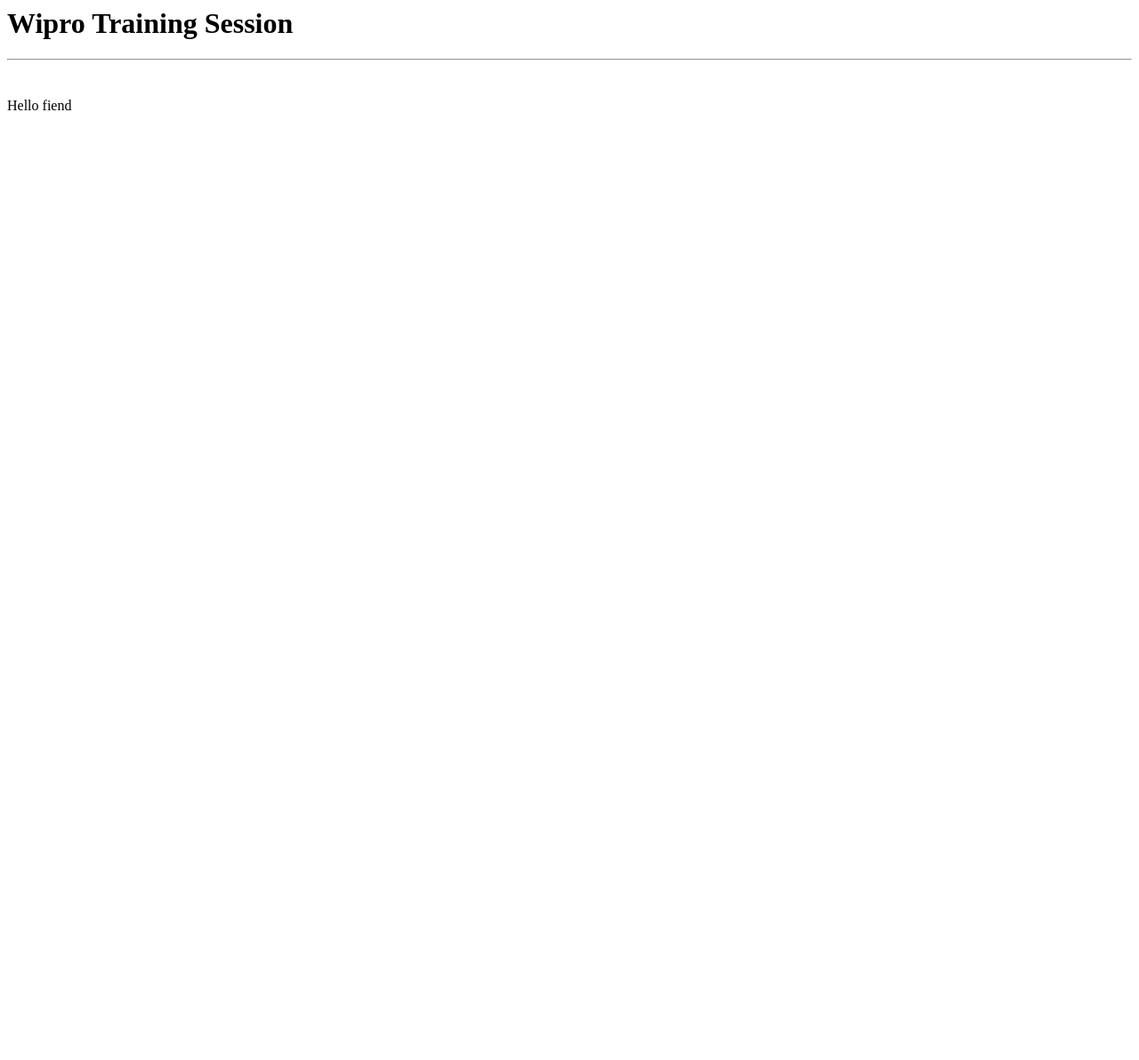
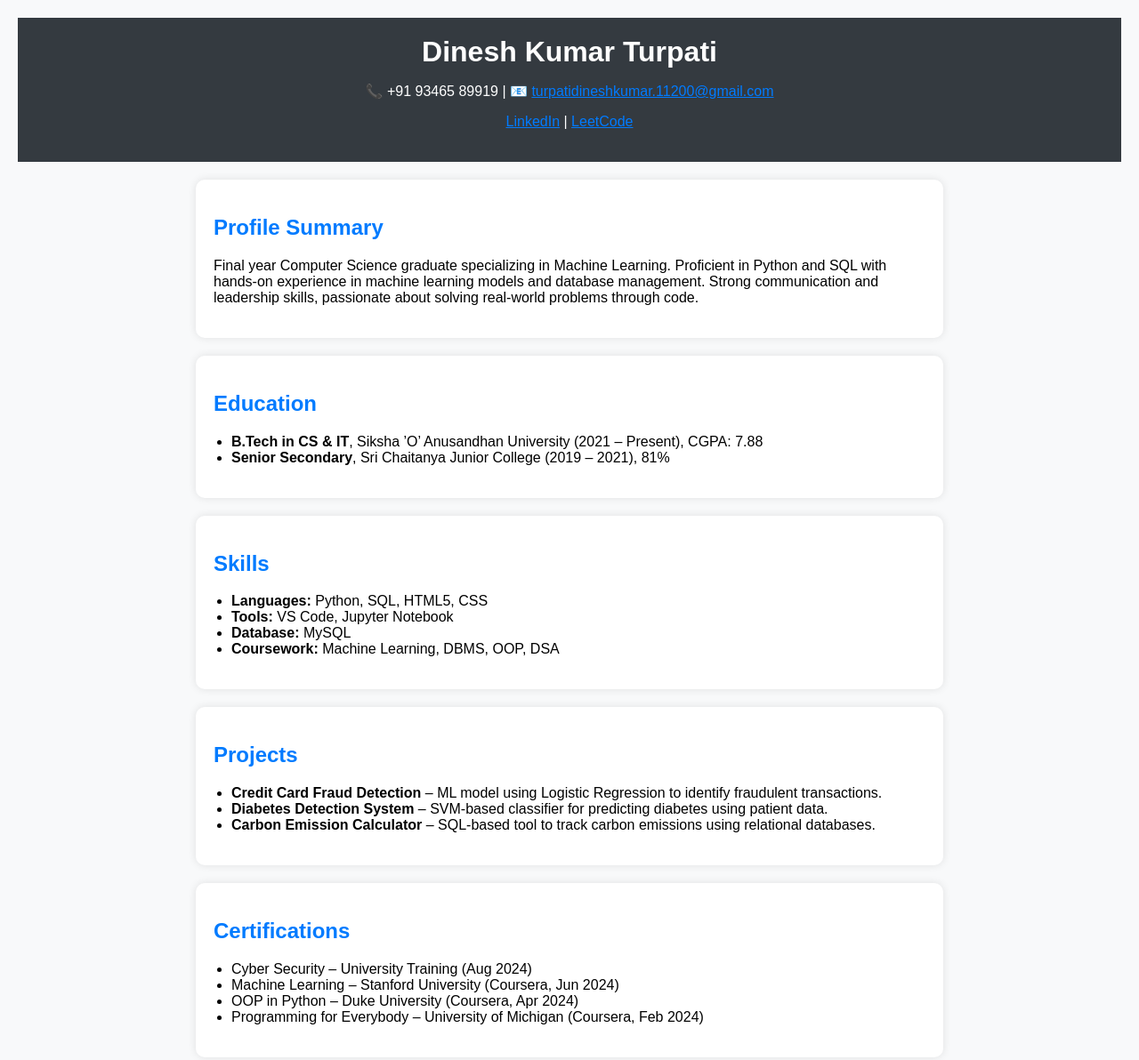
Before and after one commit to turpatidinesh/wipro, a plain HTML site: page index.html in a window 1280 px wide. Shown: the top 1192 px of the page at 89% size. Before the commit the page ends 800 px from the top, so only its background shows below. Drawn offline with Linux system fonts and the light colour scheme.

Commit message:
Update index.html

```diff
--- a/index.html
+++ b/index.html
@@ -1,6 +1,107 @@
-<html>
-  <h1>Wipro Training Session</h1>
-  <hr>
-  <br>
-  <p>Hello fiend</p>
+<!DOCTYPE html>
+<html lang="en">
+<head>
+  <meta charset="UTF-8" />
+  <meta name="viewport" content="width=device-width, initial-scale=1.0"/>
+  <title>Dinesh Kumar Turpati - Portfolio</title>
+  <style>
+    body {
+      font-family: Arial, sans-serif;
+      background: #f8f9fa;
+      margin: 0;
+      padding: 20px;
+    }
+    header {
+      text-align: center;
+      padding: 20px;
+      background: #343a40;
+      color: white;
+    }
+    h1 {
+      margin: 0;
+    }
+    section {
+      margin: 20px auto;
+      max-width: 800px;
+      background: white;
+      padding: 20px;
+      border-radius: 10px;
+      box-shadow: 0 0 10px rgba(0,0,0,0.1);
+    }
+    h2 {
+      color: #007bff;
+    }
+    ul {
+      padding-left: 20px;
+    }
+    a {
+      color: #007bff;
+    }
+  </style>
+</head>
+<body>
+
+<header>
+  <h1>Dinesh Kumar Turpati</h1>
+  <p>📞 +91 93465 89919 | 📧 <a href="mailto:turpatidineshkumar.11200@gmail.com">turpatidineshkumar.11200@gmail.com</a></p>
+  <p>
+    <a href="https://www.linkedin.com/in/dinesh-kumar-turpati-b3526531b/" target="_blank">LinkedIn</a> |
+    <a href="https://leetcode.com/u/turpatidinesh/" target="_blank">LeetCode</a>
+  </p>
+</header>
+
+<section>
+  <h2>Profile Summary</h2>
+  <p>Final year Computer Science graduate specializing in Machine Learning. Proficient in Python and SQL with hands-on experience in machine learning models and database management. Strong communication and leadership skills, passionate about solving real-world problems through code.</p>
+</section>
+
+<section>
+  <h2>Education</h2>
+  <ul>
+    <li><strong>B.Tech in CS & IT</strong>, Siksha ’O’ Anusandhan University (2021 – Present), CGPA: 7.88</li>
+    <li><strong>Senior Secondary</strong>, Sri Chaitanya Junior College (2019 – 2021), 81%</li>
+  </ul>
+</section>
+
+<section>
+  <h2>Skills</h2>
+  <ul>
+    <li><strong>Languages:</strong> Python, SQL, HTML5, CSS</li>
+    <li><strong>Tools:</strong> VS Code, Jupyter Notebook</li>
+    <li><strong>Database:</strong> MySQL</li>
+    <li><strong>Coursework:</strong> Machine Learning, DBMS, OOP, DSA</li>
+  </ul>
+</section>
+
+<section>
+  <h2>Projects</h2>
+  <ul>
+    <li><strong>Credit Card Fraud Detection</strong> – ML model using Logistic Regression to identify fraudulent transactions.</li>
+    <li><strong>Diabetes Detection System</strong> – SVM-based classifier for predicting diabetes using patient data.</li>
+    <li><strong>Carbon Emission Calculator</strong> – SQL-based tool to track carbon emissions using relational databases.</li>
+  </ul>
+</section>
+
+<section>
+  <h2>Certifications</h2>
+  <ul>
+    <li>Cyber Security – University Training (Aug 2024)</li>
+    <li>Machine Learning – Stanford University (Coursera, Jun 2024)</li>
+    <li>OOP in Python – Duke University (Coursera, Apr 2024)</li>
+    <li>Programming for Everybody – University of Michigan (Coursera, Feb 2024)</li>
+  </ul>
+</section>
+
+<section>
+  <h2>Extra Curricular</h2>
+  <ul>
+    <li>100+ LeetCode problems solved (Algorithms & DSA)</li>
+    <li>50+ problems solved on GeeksforGeeks</li>
+    <li>Python Workshop by Accenture</li>
+    <li>Flipkart Grid 5.0 participant – Software Development Track</li>
+    <li>Cyber Security Workshop Attendee</li>
+  </ul>
+</section>
+
+</body>
 </html>
```
